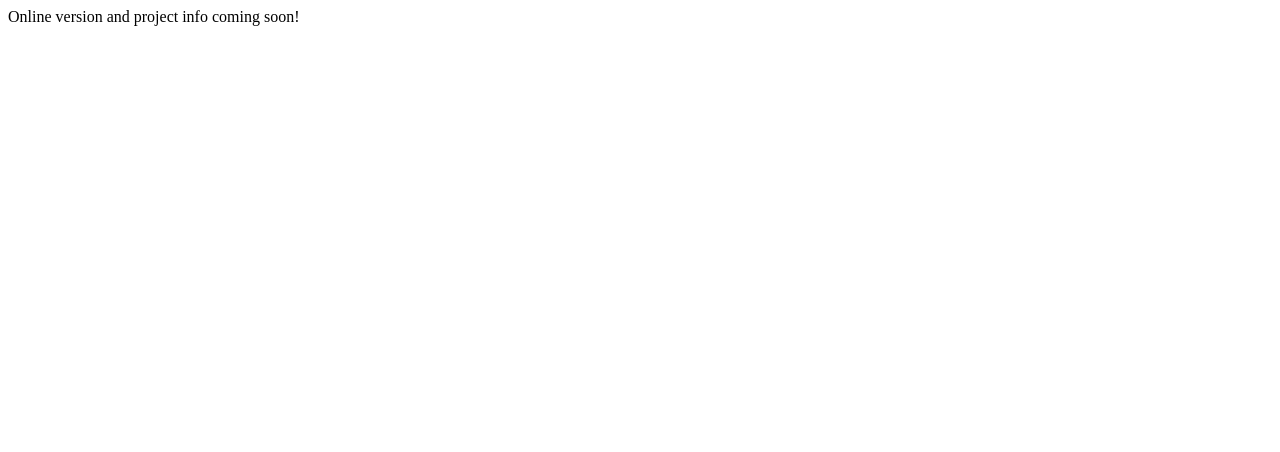
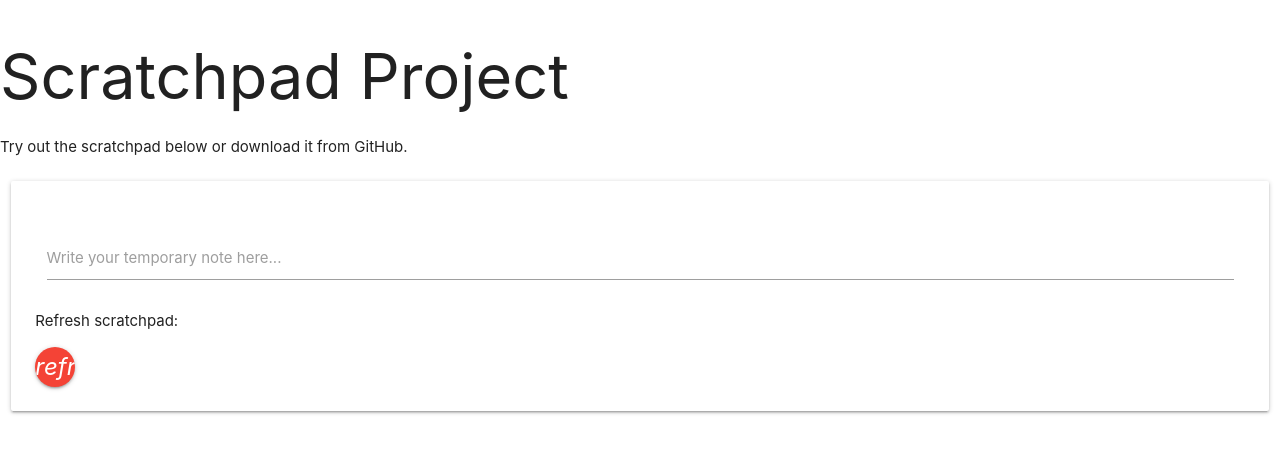
Before and after one commit to sweeper3000/Scratchpad, a plain HTML site: page index.html in a window 1280 px wide. Drawn offline with nearby package versions, Linux system fonts and the light colour scheme.

Commit message:
Update index.html

```diff
--- a/index.html
+++ b/index.html
@@ -1 +1,29 @@
-Online version and project info coming soon!
+<!doctype html>
+<html>
+  <head>
+    <title>Scratchpad</title>
+    <meta name="charset" content="UTF-8">
+    <meta name="viewport" content="width=device-width, initial-scale=1">
+    <link rel="stylesheet" href="https://cdnjs.cloudflare.com/ajax/libs/materialize/0.97.0/css/materialize.min.css">
+    <script type="text/javascript" src="https://code.jquery.com/jquery-2.1.1.min.js"></script>
+    <script src="https://cdnjs.cloudflare.com/ajax/libs/materialize/0.97.0/js/materialize.min.js"></script>
+  </head>
+</html>
+<body>
+  <h1>Scratchpad Project</h1>
+  <p>Try out the scratchpad below or download it from GitHub.</p>
+   <div class="row">
+  <div class="col s12 m12 l12">
+   <div class="card-panel">
+    <div class="card-content">
+	 <div class="input-field col s12 m12 l12">
+	  <textarea id="material-textarea" class="materialize-textarea"></textarea>
+	  <label for="material-textarea">Write your temporary note here...</label>
+	 </div>
+	 <p>Refresh scratchpad: </p><a class="waves-effect waves-effect-light btn-floating red" href="index.html"><i class="material-icons">refresh</i></a>
+	</div>
+   </div>
+  </div>
+ </div>
+</body>
+</html>
```
